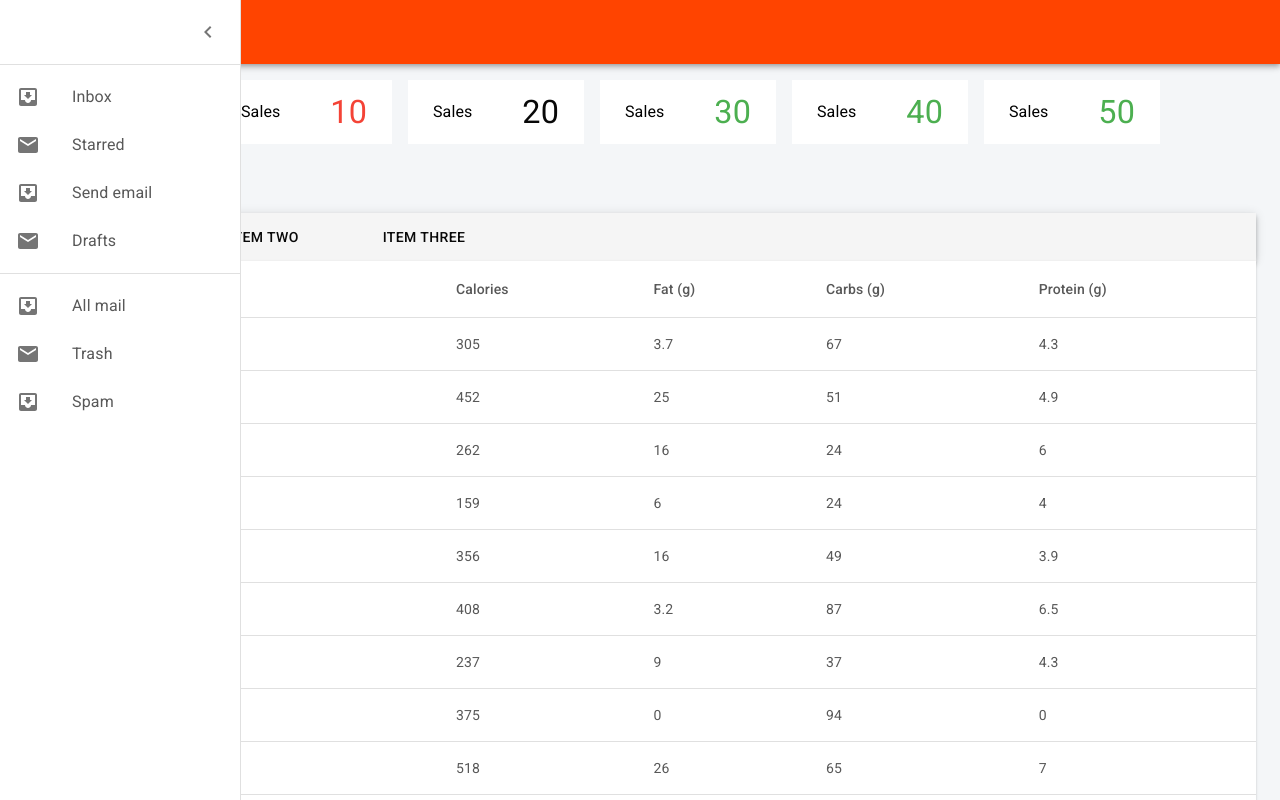
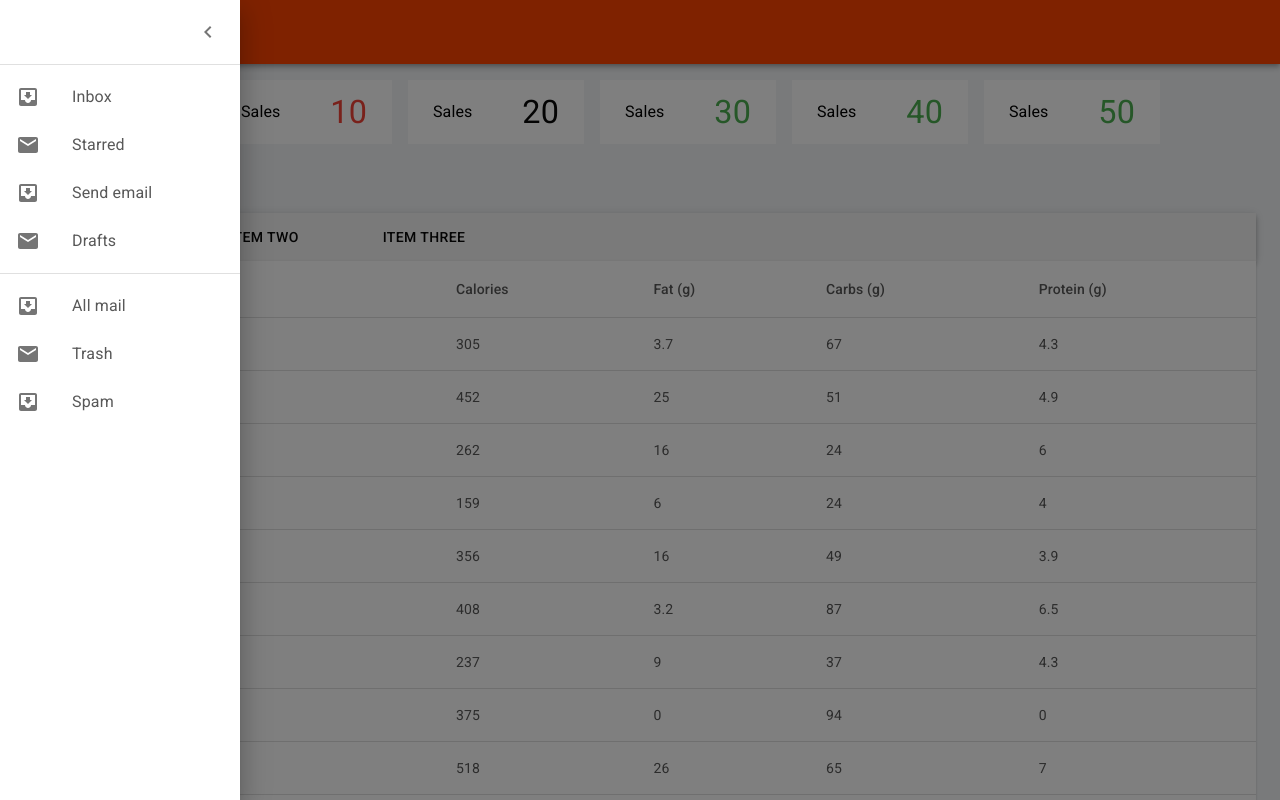
Before and after one commit to wolftrax5/pokexample, a React (Create React App) app: page / in a window 1280 px wide. Both pictures are taken after a click on the button "menu". Shown: the top 800 px of the page. Built offline with nearby package versions, Linux system fonts and the light colour scheme; no server answers.

Commit message:
Add modal efect to side bar

```diff
--- a/src/Components/AppLayout/App.tsx
+++ b/src/Components/AppLayout/App.tsx
@@ -1,7 +1,7 @@
 import React, {useEffect} from 'react';
 
 import { ThemeProvider } from '@material-ui/core/styles';
-import {Grid, Container} from '@material-ui/core';
+import {Grid, Container } from '@material-ui/core';
 
 import { usePokemonsData } from '../../hooks/useFetchData'
 import {useToggle} from '../../hooks/useToogle';
@@ -38,6 +38,7 @@ function App() {
     <ThemeProvider theme={theme}>
       <HeaderBar onMenuClick={toggle}></HeaderBar>
       <SideBar openBar={boolState} closer={toggle}/>
+
        <Container>
 
        <Grid container direction='column'>
--- a/src/Components/SideBar/index.tsx
+++ b/src/Components/SideBar/index.tsx
@@ -5,15 +5,9 @@ import {
   Theme,
   createStyles,
 } from "@material-ui/core/styles";
-import Drawer from "@material-ui/core/Drawer";
-import List from "@material-ui/core/List";
-import Divider from "@material-ui/core/Divider";
-import IconButton from "@material-ui/core/IconButton";
+import {Drawer, List, Divider, IconButton, ListItem, ListItemIcon, ListItemText} from "@material-ui/core";
 import ChevronLeftIcon from "@material-ui/icons/ChevronLeft";
 import ChevronRightIcon from "@material-ui/icons/ChevronRight";
-import ListItem from "@material-ui/core/ListItem";
-import ListItemIcon from "@material-ui/core/ListItemIcon";
-import ListItemText from "@material-ui/core/ListItemText";
 import InboxIcon from "@material-ui/icons/MoveToInbox";
 import MailIcon from "@material-ui/icons/Mail";
 
@@ -89,7 +83,8 @@ export function SideBar({openBar, closer}: ISideBar) {
   return (
       <Drawer
         className={classes.drawer}
-        variant="persistent"
+        variant="temporary"
+        onClose={closer}
         anchor="left"
         open={openBar}
         classes={{
@@ -128,5 +123,6 @@ export function SideBar({openBar, closer}: ISideBar) {
           ))}
         </List>
       </Drawer>
+
   );
 }
```
